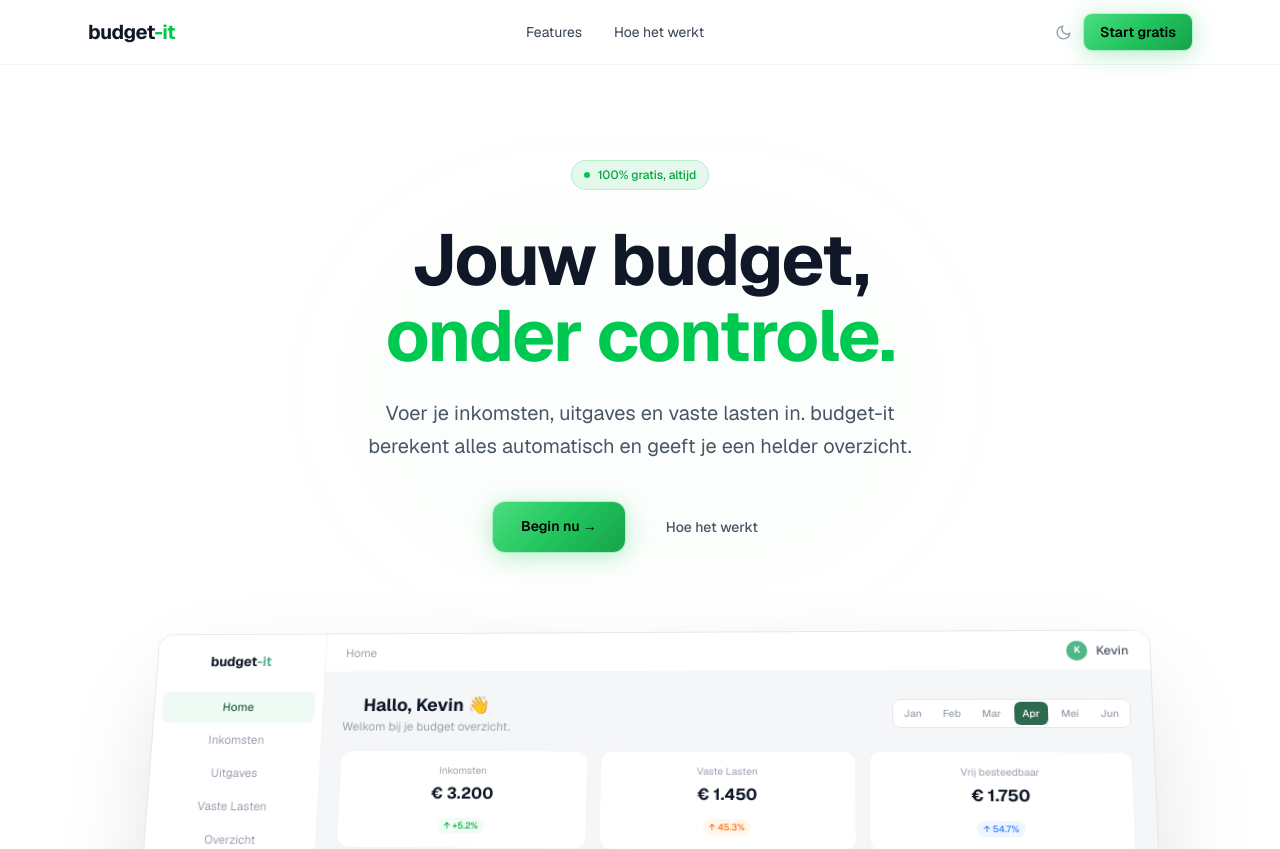
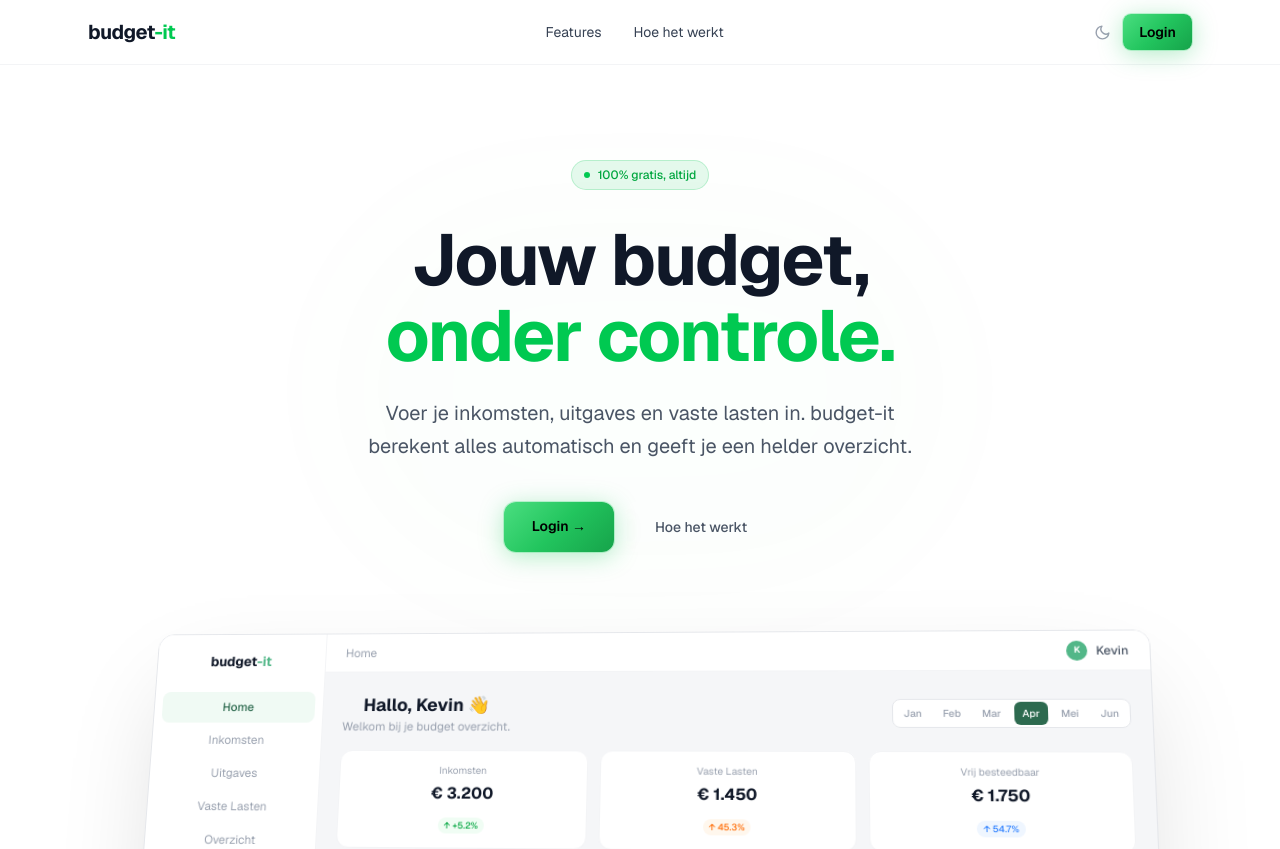
Before and after one commit to chenyixue86/budget-it, a Next.js app: page / in a window 1280 px wide. Shown: the top 849 px of the page. Built offline with nearby package versions, Linux system fonts and the light colour scheme.

Commit message:
Change button naar Login

```diff
--- a/app/components/LandingNavbar.tsx
+++ b/app/components/LandingNavbar.tsx
@@ -27,7 +27,7 @@ export default function LandingNavbar() {
             href="/register"
             className="btn-primary text-black text-sm font-semibold px-4 py-2 rounded-lg"
           >
-            Start gratis
+            Login
           </a>
         </div>
       </div>
--- a/app/page.tsx
+++ b/app/page.tsx
@@ -37,10 +37,10 @@ function Hero() {
 
       <div className="hero-cta flex flex-col sm:flex-row gap-3">
         <a
-          href="/register"
+          href="/login"
           className="btn-primary text-black font-semibold px-7 py-3.5 rounded-xl text-sm"
         >
-          Begin nu →
+          Login →
         </a>
         <a
           href="#how-it-works"
```
